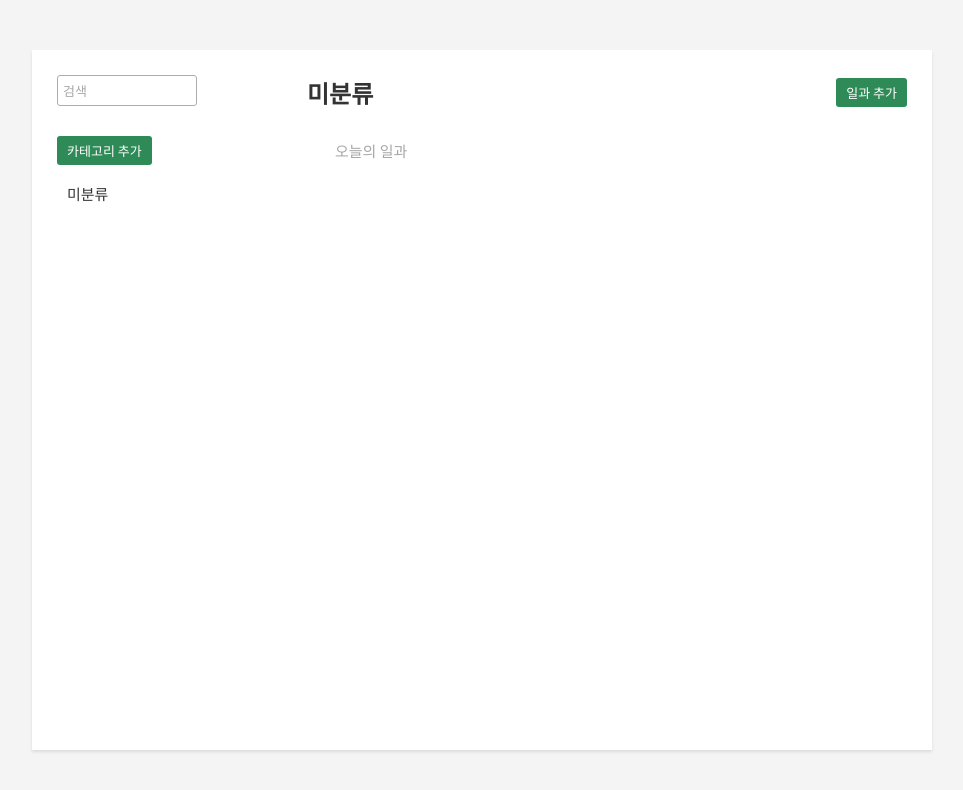
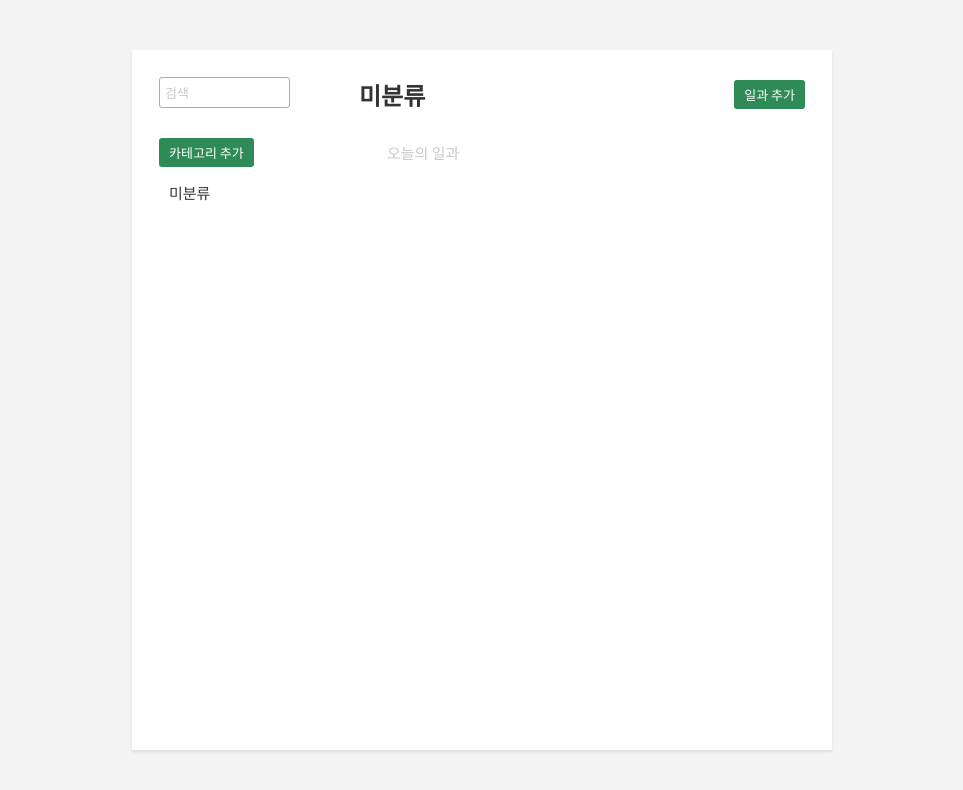
Before and after one commit to seulgiyoon/im-react-todolist, a React (Create React App) app: page / in a window 1280 px wide. Shown: the top 790 px of the page, without its empty margins (158-1121 px from the left). Built offline with nearby package versions, Linux system fonts and the light colour scheme.

Commit message:
레이아웃 및 색상 세부 수정

```diff
--- a/public/styles.css
+++ b/public/styles.css
@@ -1,13 +1,13 @@
 * {
   box-sizing: border-box;
   margin: 0;
-  /* outline: 0; */
+  outline: 0;
   font-family: 'Noto Sans KR', sans-serif;
   color: #333;
 }
 
 ::placeholder {
-  color: rgb(167, 167, 167)
+  color: rgb(201, 201, 201)
 }
 
 .btn {
@@ -18,14 +18,19 @@
   color: rgb(255, 255, 255);
   padding: 5px 10px;
   border-radius: 3px;
+  cursor: pointer;
 }
 
 .btn.delete {
   padding: 2px 8px;
+  color: seagreen;
+  background-color: white;
+  font-size: 17px;
+  font-weight: bold;
 }
 
 .btn.complete.delete {
-  background-color: rgb(255, 99, 71, 0.8);
+  color: rgb(255, 99, 71, 0.8);
 }
 
 .btn.add-category {
@@ -34,18 +39,19 @@
 
 .btn.complete-list-open {
   background-color: transparent;
-  color: seagreen;
+  color: rgb(255, 99, 71, 0.9);
   font-weight: 700;
 }
 
 input, .todoList-text, .complete-List-text, .category-text {
-  width: 70%;
+  width: 80%;
   border: none;
   padding: 10px;
   font-size: 15px;
 }
 
 #search-input {
+  width: 90%;
   border: 1px solid rgb(172, 172, 172);
   border-radius: 3px;
   padding: 5px;
@@ -60,8 +66,9 @@ input, .todoList-text, .complete-List-text, .category-text {
 }
 
 .category-entry input,
+.category-text,
 #category-default-form input {
-  padding: 5px 10px;
+  padding: 7px 10px;
 }
 
 body {
@@ -72,7 +79,7 @@ body {
 }
 
 #root {
-  width: 900px;
+  width: 700px;
   height: 100%;
   margin: auto;
   display: flex;
@@ -89,15 +96,15 @@ main {
 }
 
 nav, section {
-  padding: 25px;
+  padding: 27px;
 }
 
 nav {
-  flex: 0 0 250px;
+  flex: 0 0 200px;
 }
 
 section {
-  flex: 0 0 650px;
+  flex: 0 0 500px;
 }
 
 #category-wrapper {
@@ -120,8 +127,8 @@ section {
 
 #completed-list.active {
   padding-bottom: 10px;
-  border-bottom: 1px dotted rgb(255, 99, 71, 0.8);
-  margin-bottom: 10px;
+  /* border-bottom: 1px dotted rgb(255, 99, 71, 0.8); */
+  /* margin-bottom: 10px; */
 }
 
 #todo-default-form {
@@ -133,28 +140,54 @@ section {
   align-items: center;
 }
 
-.todoList-label-inComplete, .todoList-label-complete {
+.todoList-label-inComplete, .todoList-label-complete,
+.search-label-complete, .search-label-inComplete {
   display: inline-block;
   width: 18px;
   height: 18px;
   border-radius: 50%;
   border: 3px solid seagreen;
+  cursor: pointer;
 }
 
-.todoList-label-complete {
+.todoList-label-complete, .search-label-complete,
+.search-label-inComplete {
   border: none;
   background-color: rgb(255, 99, 71, 0.8);
+}
+
+.search-label-complete, .search-label-inComplete {
+  cursor: default;
+}
+
+.search-label-inComplete {
+  background-color: seagreen;
 }
 
 .completed-list-info {
   display: flex;
   justify-content: space-between;
+  align-items: center;
 }
 
-.completed-list-info p {
+.completed-list-info p,
+.search-result-category-name {
   font-size: 13px;
-  color: grey;
+  color: rgb(255, 99, 71, 0.9);
   padding-left: 8px;
+}
+
+.search-result-category-name {
+  color: rgb(46, 139, 87);
+}
+
+.search-result-wrapper {
+  margin-bottom: 8px;
+}
+
+.search-result-wrapper .todoList-text {
+  padding: 7px 10px;
+  cursor: pointer;
 }
 
 /* .todoList-entry, .category-entry, input {
```
